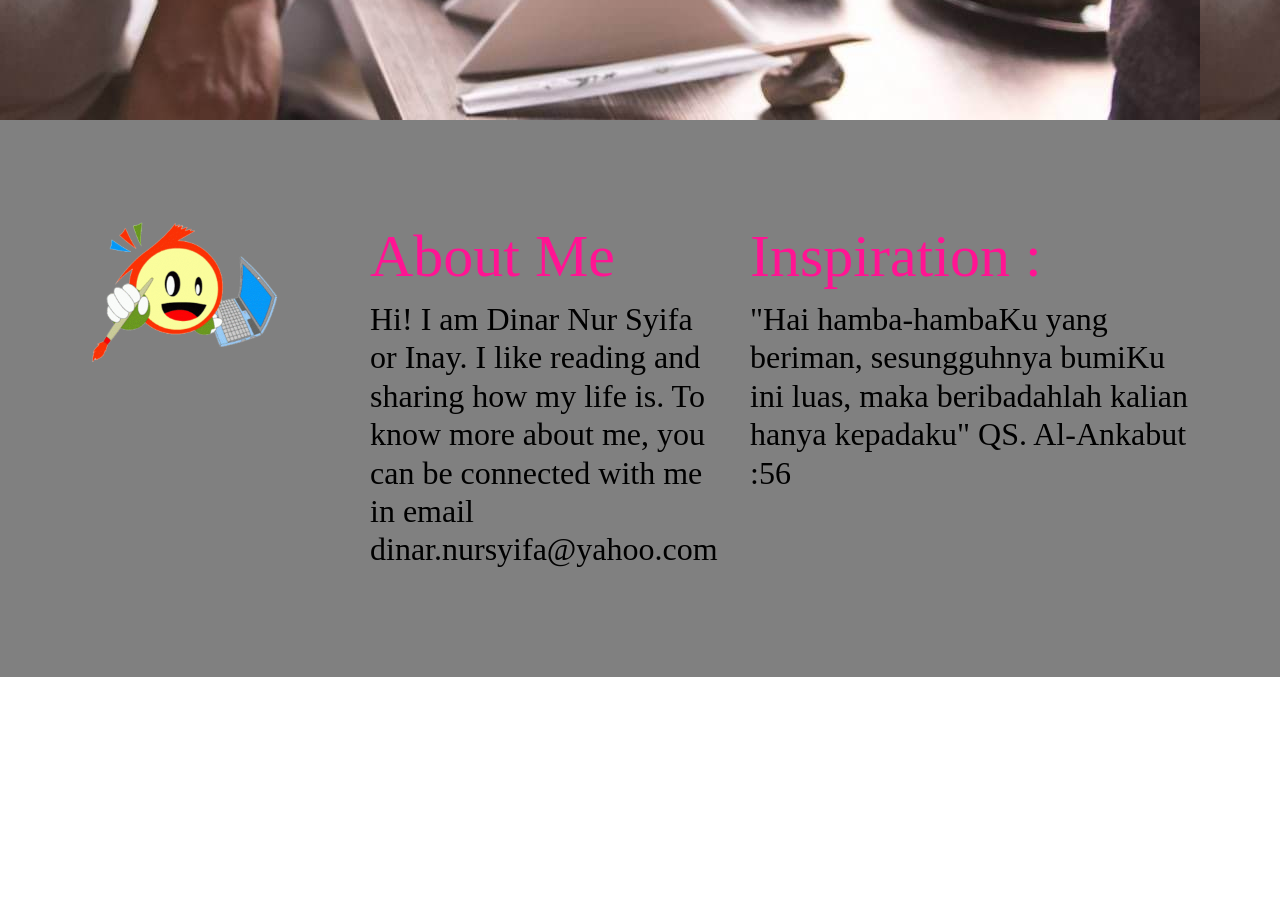
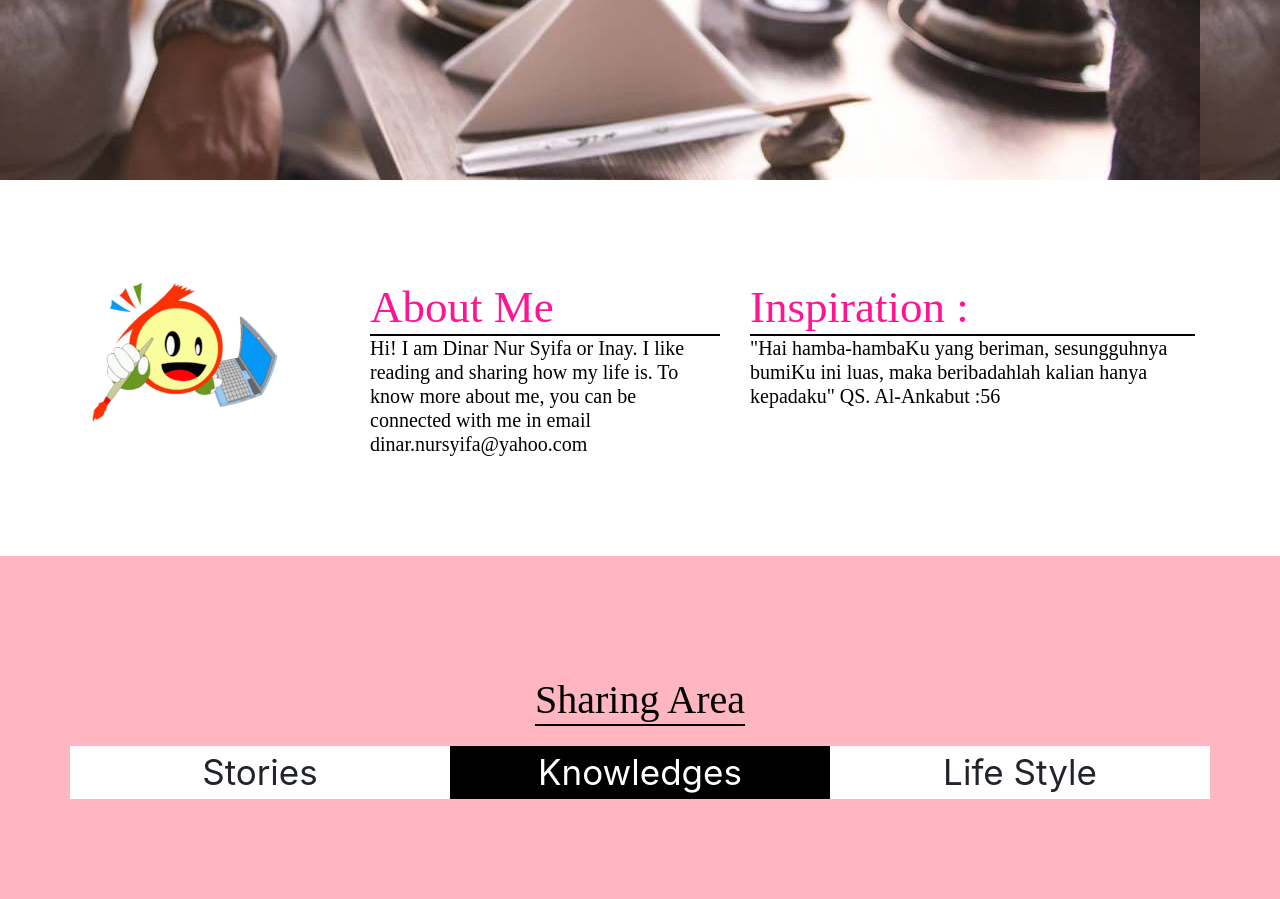
Before and after one commit to dinarnursyifa/desainweb, a plain HTML site: page index.html in a window 1280 px wide. Shown: the part 680-1579 px from the top of the page. Before the commit the page ends 1357 px from the top, so only its background shows below. Drawn offline with Linux system fonts and the light colour scheme.

Commit message:
Add files via upload

```diff
--- a/css/main.css
+++ b/css/main.css
@@ -1,6 +1,13 @@
 body,html{
     height: 100%;
     margin:0 auto;
+}
+.link{
+    color: deeppink;
+    padding: 10px 10px;
+}
+.link:hover{
+    background: lightblue;
 }
 .section1{
     background: url(../img/maxresdefault.jpg);
@@ -12,13 +19,28 @@ body,html{
     font-family: Times New Roman;
     font-size: 60px;
     color: deeppink;
+    border-bottom: solid 2px black;
+    margin: auto
+
 }
 .sub-judul{
     font-family: Times New Roman;
     font-size: 40;
     color: black;
+    margin: auto;
 }
 .section2{
-    background: grey;
+    background: white;
+    padding: 100px 0px;
+
+}
+.section3{
+    background: lightpink;
     padding: 100px 0px;
 }
+.col-warna{
+    background: white;
+}
+.col-warna2{
+    background: black;
+}
--- a/index.html
+++ b/index.html
@@ -12,9 +12,23 @@
     </head>
     <body>
     <!---navbar--->
-
+    <nav class="navbar navbar-expand-lg bg-light fixed- top">
+            <div class="container">
+                <button class="navbar-toggler" type="button" data-toggle="collapse" data-target="#navbarnya">
+                    <i class="fas fa-align-justify"></i>
+                </button>
+                <div class="collapse navbar-collapse" id="navbarnya">
+                    <div class="navbar-nav">
+                        <a class="link" href="#home">Section 1 </a>
+                        <a class="link" href="#Introduction">Section 2</a>
+                        <a class="link" href="#Sharing Area">Section 3</a>
+                        <a class="link" href="instagram.com/dnrnrsyf" target="_blank">Section 4</a>
+                    </div>
+                </div>
+            </div>
+        </nav>
     <!---section1--->
-    <section class="section1">
+    <section class="section1" id="home">
         <img src="img/logo.png">
         <h1 class="judul">
             WELCOME TO INAY'S FIRST WEBSITE
@@ -24,32 +38,58 @@
             </h2>
             </section>
     <!---section2--->
-    <section class="section2">
+    <section class="section2" id="Introduction">
         <div class="container">
             <div class="row">
                 <div class="col-md-3">
                     <img src="img/logo.png" width="200px">
                 </div>
                 <div class="col-md-4">
-                    <h1 class="judul">
+                    <h1 class="judul" style="font-size: 45px">
                         About Me
                     </h1>
-                    <h2 class="sub-judul" style="font-size: 20">
+                    <h2 class="sub-judul" style="font-size: 20px">
                         Hi! I am Dinar Nur Syifa or Inay. I like reading and sharing how my life is. To know more about me, you can be connected with me in email dinar.nursyifa@yahoo.com
                     </h2>
                 </div>
                 <div class="col-md-5">
-                <h1 class="judul">
+                <h1 class="judul" style="font-size: 45px">
                         Inspiration :
                     </h1>
-                    <h2 class="sub-judul">
+                    <h2 class="sub-judul" style="font-size: 20px">
                         "Hai hamba-hambaKu yang beriman, sesungguhnya bumiKu ini luas, maka beribadahlah kalian hanya kepadaku" QS. Al-Ankabut :56
+
+                    </h2>
                 </div>
             </div>
         </div>
-    </section>
+        </section>
 
     <!---section3--->
+    <section class="section3" id="Sharing Area">
+        <div class="container">
+            <div class="row" style="padding:20px 0px;">
+                <h1 class="judul" style="font-size: 40px;color: black">
+                    Sharing Area
+                </h1>
+                <br/>
+                <br/>
+        </div>
+
+        <div class="row">
+            <div class="col col-warna" style="text-align: center;font-size: 35px">
+            Stories
+            </div>
+            <div class="col col-warna2" style="color: white;text-align: center;font-size: 35px">
+            Knowledges
+            </div>
+            <div class="col col-warna" style="text-align: center;font-size: 35px">
+            Life Style
+            </div>
+        </div>
+
+        </div>
+                </section>
 
     </body>
 </html>
```
